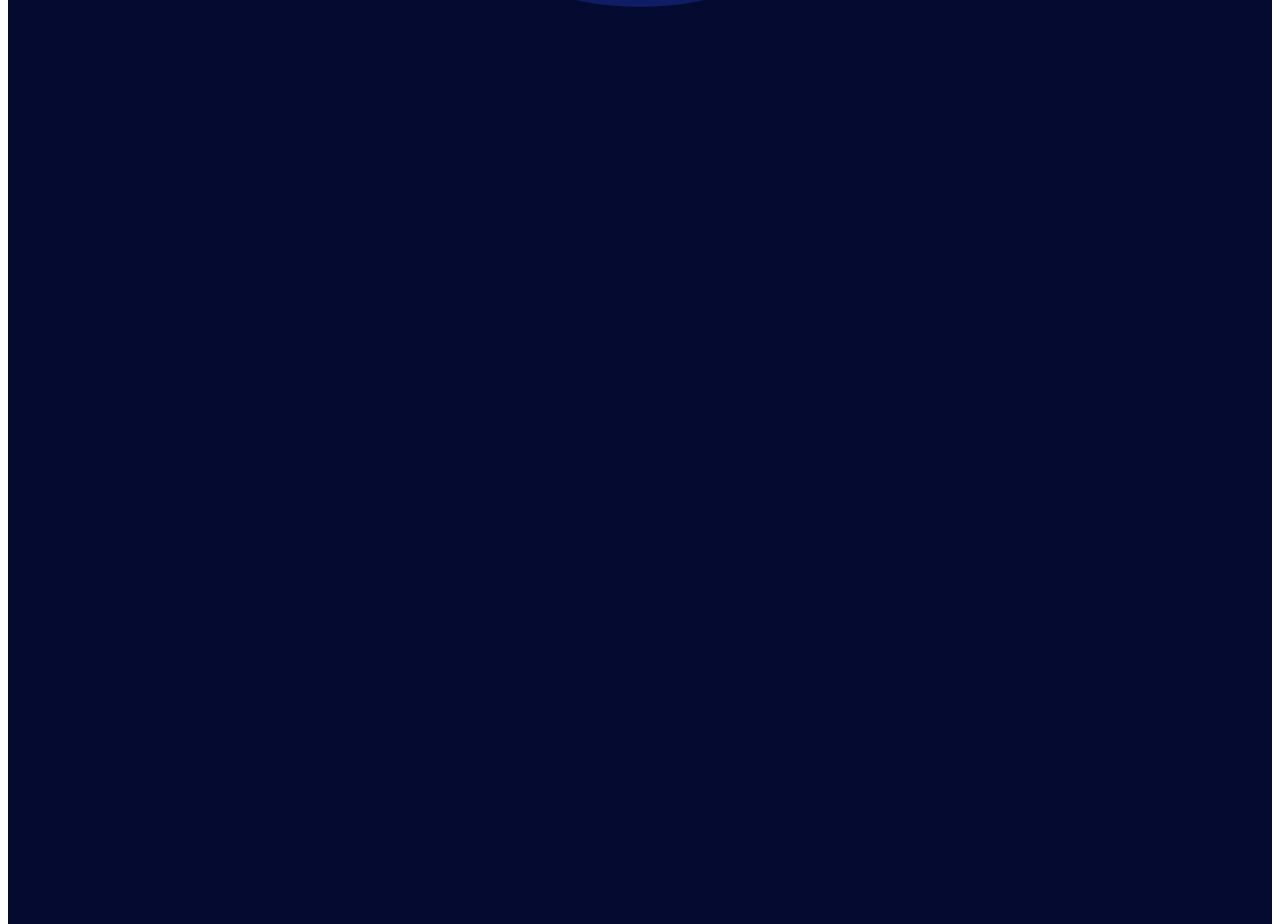
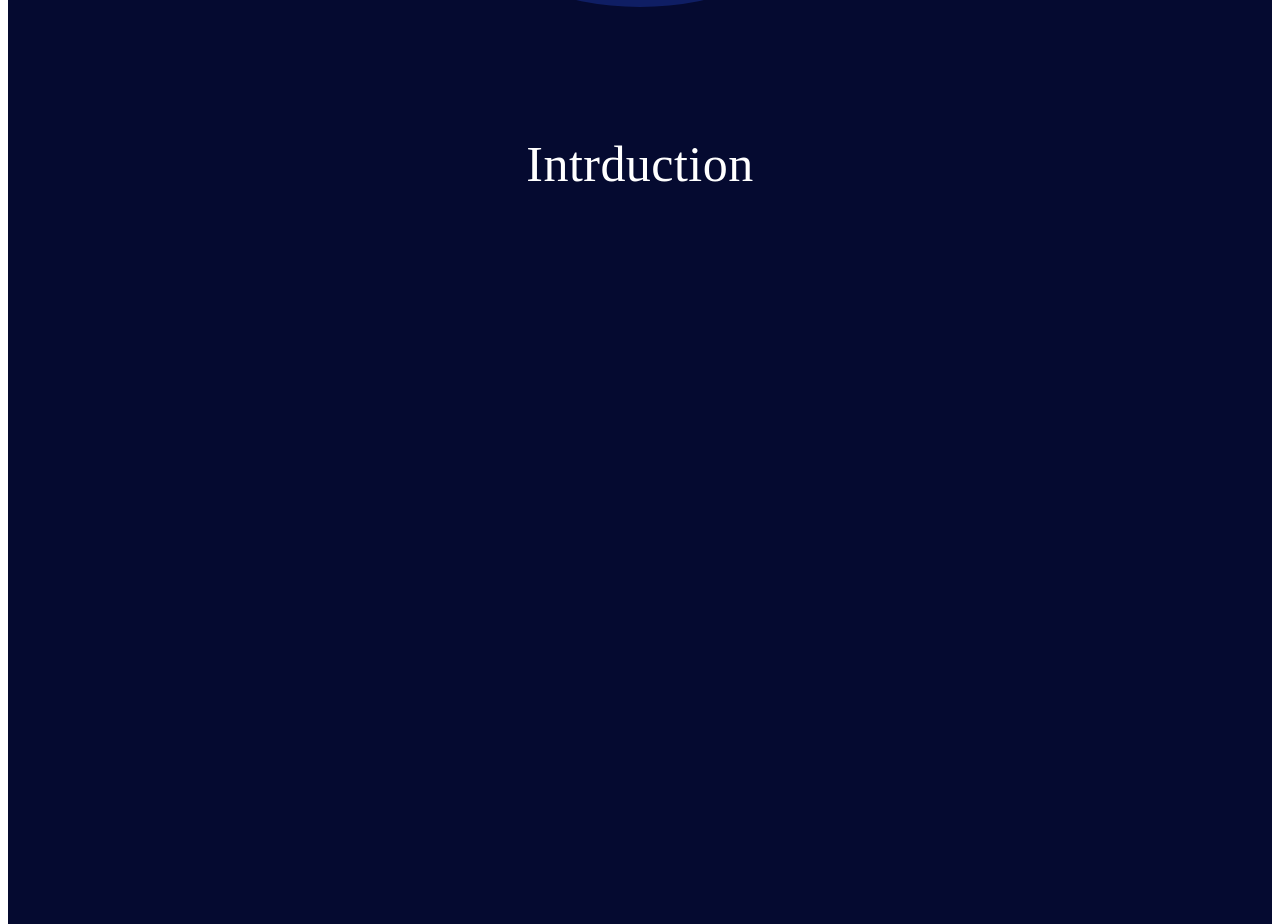
Before and after one commit to ILakshitha/MadHack_x.github.io, a React (Vite) app: page / in a window 1280 px wide. Shown: the part 821-1745 px from the top of the page. Built offline with nearby package versions, Linux system fonts and the light colour scheme.

Commit message:
Start to edit intraduction page,== About page

```diff
--- a/src/pages/Home.jsx
+++ b/src/pages/Home.jsx
@@ -65,6 +65,17 @@
 
       </section>
       <div ref={aboutref} style={{ height: '840px', backgroundColor: '#050A30' }}>
+      <div  style={{width:'full', textAlign: 'center'}}>
+        <Typography color='white'
+         sx={{
+          fontSize: '50px',    // Set font size
+          fontFamily: 'Times new roman'  // Set font family
+        }}
+        >
+          Intrduction
+
+        </Typography>
+        </div>
       </div>
       <div ref={timelineref} style={{  backgroundColor: '#050A30' }}>
         <div  style={{width:'full', textAlign: 'center'}}>
```
